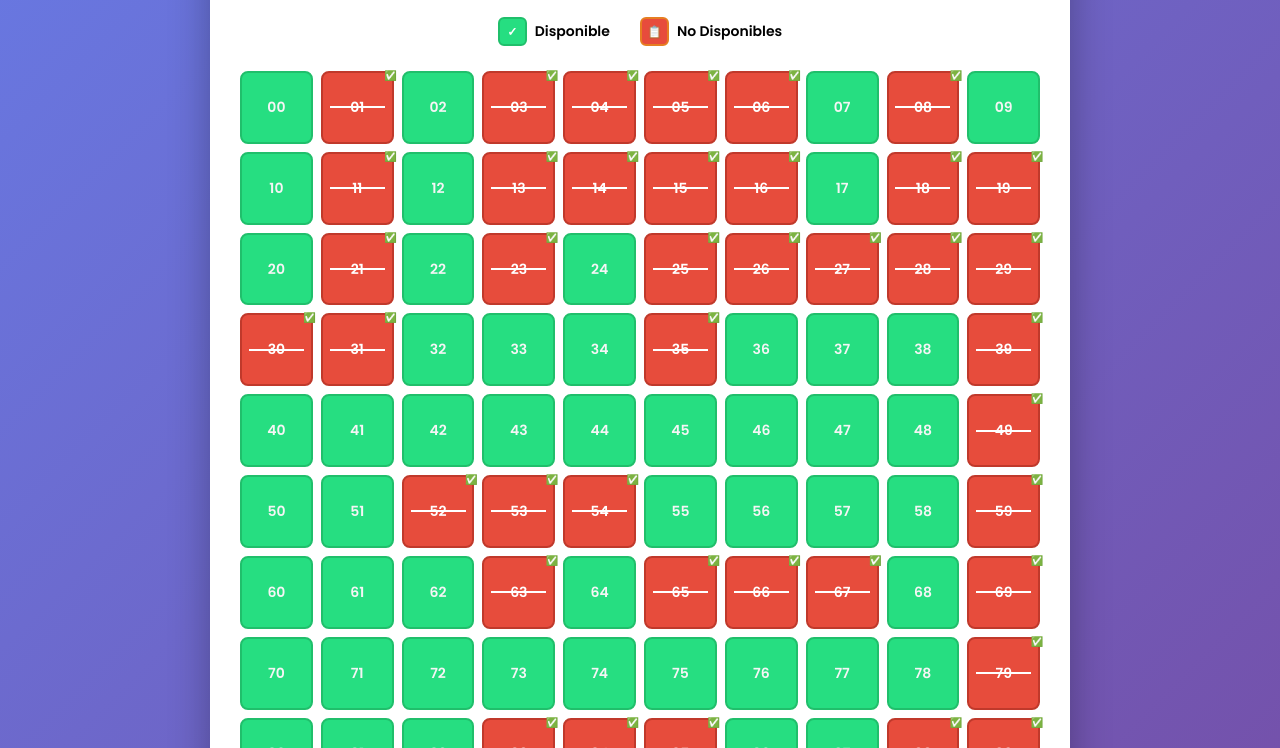
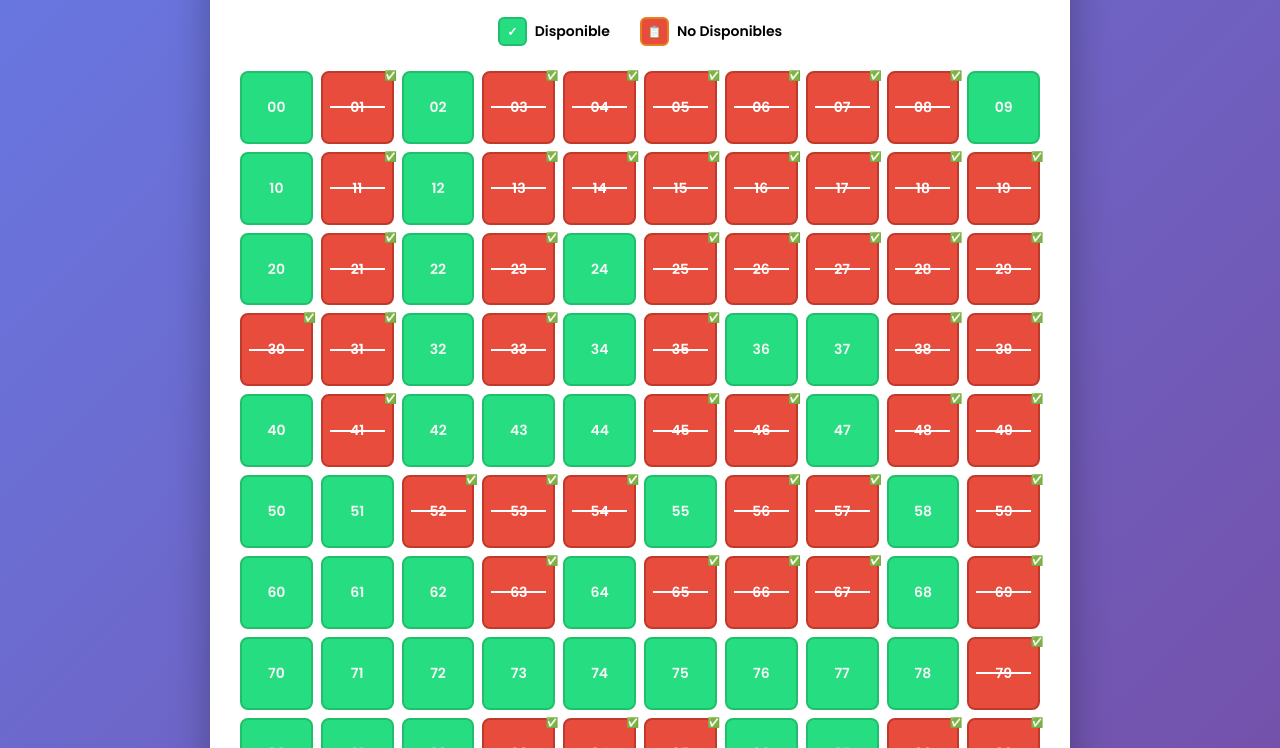
Before and after one commit to F-Y-M/rifa-500, a plain HTML site: page index.html in a window 1280 px wide. Shown: the part 400-1148 px from the top of the page. Drawn offline with Linux system fonts and the light colour scheme.

Commit message:
nuevos numeros agregados

```diff
--- a/index.html
+++ b/index.html
@@ -328,7 +328,7 @@
 
     <script>
         // Números apartados (no cancelados)
-        const numerosApartados = [1, 3, 4, 5, 6, 8, 11, 13, 14, 15, 16, 18, 19, 21, 23, 25, 26, 27, 28, 29, 30, 31, 35, 39, 49, 52, 53, 54, 59, 63, 65, 66, 67, 69, 79, 83, 84, 85, 88, 89, 93];
+        const numerosApartados = [1, 3, 4, 5, 6, 7, 8, 11, 13, 14, 15, 16, 17, 18, 19, 21, 23, 25, 26, 27, 28, 29, 30, 31, 33, 35, 38, 39, 41, 45, 46, 48, 49, 52, 53, 54, 56, 57, 59, 63, 65, 66, 67, 69, 79, 83, 84, 85, 88, 89, 93];
         const numerosCancelados = [];
 
         document.getElementById('apartados').textContent = numerosApartados. length
```
